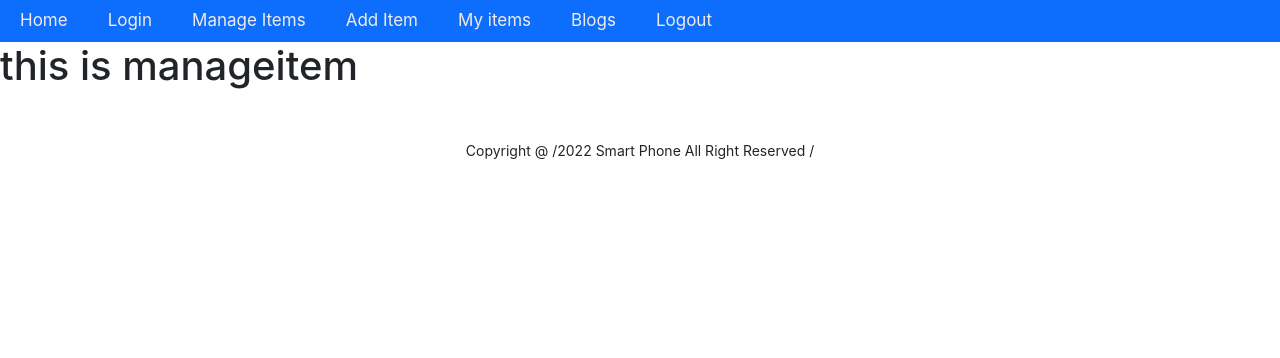
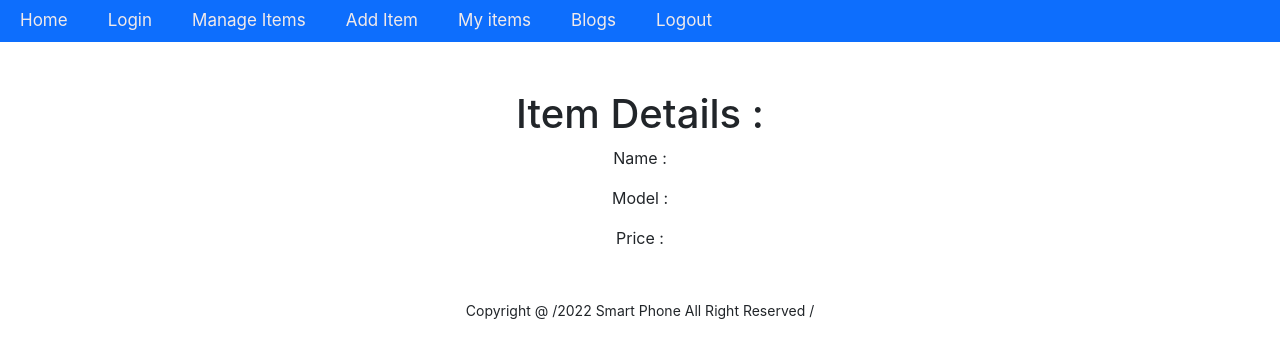
Before and after one commit to shahmojno/assaiment-11-Client-site, a React (Create React App) app: page /manageitem in a window 1280 px wide. Shown: the top 358 px of the page. Built offline with nearby package versions, Linux system fonts and the light colour scheme; no server answers.

Commit message:
product insert

```diff
--- a/src/App.js
+++ b/src/App.js
@@ -23,6 +23,8 @@ function App() {
       <Routes>
         <Route path='/' element={<Home></Home>}></Route>
         <Route path='/login' element={<Login></Login>}></Route>
+        <Route path='/product/:productId'
+          element={<Manageitem></Manageitem>}></Route>
         <Route path='/manageitem' element={<Manageitem></Manageitem>}></Route>
         <Route path='/myitem' element={<Myitem></Myitem>}></Route>
         <Route path='/additem' element={<Additem></Additem>}></Route>
--- a/src/component/Home/Home.js
+++ b/src/component/Home/Home.js
@@ -3,7 +3,8 @@ import { Carousel } from 'react-bootstrap';
 import photo1 from '../../images/1.jpg';
 import photo2 from '../../images/2.jpg';
 import photo3 from '../../images/6.jpg';
-import Additems from '../Additem';
+
+import Myitem from '../Myitem';
 
 
 
@@ -55,7 +56,7 @@ const Home = () => {
                 </Carousel.Item>
             </Carousel>
             <div>
-                <Additems></Additems>
+                <Myitem></Myitem>
             </div>
         </div>
 
--- a/src/component/Hooks/ProductDetails.js
+++ b/src/component/Hooks/ProductDetails.js
@@ -1,4 +1,4 @@
-import React, { useEffect, useState } from 'react';
+import { useEffect, useState } from 'react';
 
 const ProductDetails = productId => {
     const [product, setProduct] = useState({});
--- a/src/component/ItemCode.js
+++ b/src/component/ItemCode.js
@@ -4,10 +4,10 @@ import { useNavigate } from 'react-router-dom';
 
 
 const ItemCode = ({ product }) => {
-    const { id: _id, name, img, description, price, model } = product;
+    const { _id, name, img, description, price, model } = product;
     const navigate = useNavigate();
-    const navigateToServiceDetails = id => {
-        navigate(`/product/${id}`);
+    const navigateToProductDetails = id => {
+        navigate(`/product/${_id}`);
 
     }
 
@@ -22,10 +22,11 @@ const ItemCode = ({ product }) => {
                 <img src={img} className="card-img-top" alt="..." />
                 <div className="card-body">
                     <h5 className="card-title">Name : {name}</h5>
+                    <p className="card-text">Model : {_id}</p>
                     <p className="card-text">Model : {model}</p>
                     <p className="card-text">Price : {price}</p>
                     <p className="card-text">Description : {description}</p>
-                    <button onClick={() => navigateToServiceDetails(_id)} className='btn btn-primary'>Details {name}</button>
+                    <button onClick={() => navigateToProductDetails(_id)} className='btn btn-primary'>Details</button>
 
                 </div>
             </div>
--- a/src/component/Manageitem.js
+++ b/src/component/Manageitem.js
@@ -1,9 +1,23 @@
 import React from 'react';
+import { useParams } from 'react-router-dom';
+import ProductDetails from './Hooks/ProductDetails';
 
 const Manageitem = () => {
+    const { productId } = useParams();
+    const [product] = ProductDetails(productId);
+
+
     return (
         <div>
-            <h1>this is manageitem</h1>
+
+            <div className='text-center mt-5'>
+                <h1>Item Details : </h1>
+                <p>Name : {product.name}</p>
+                <p>Model : {product.model}</p>
+                <p>Price : {product.price}</p>
+
+
+            </div>
         </div>
     );
 };
```
